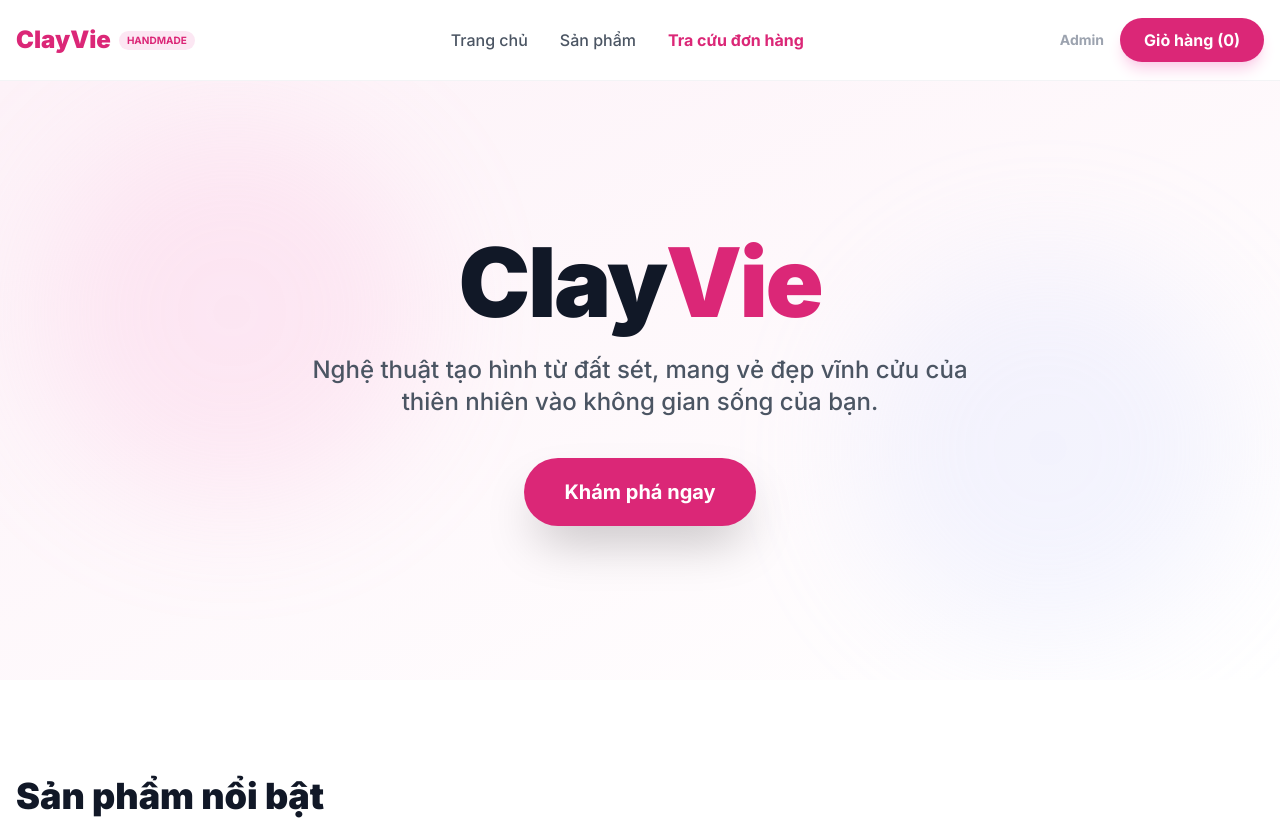
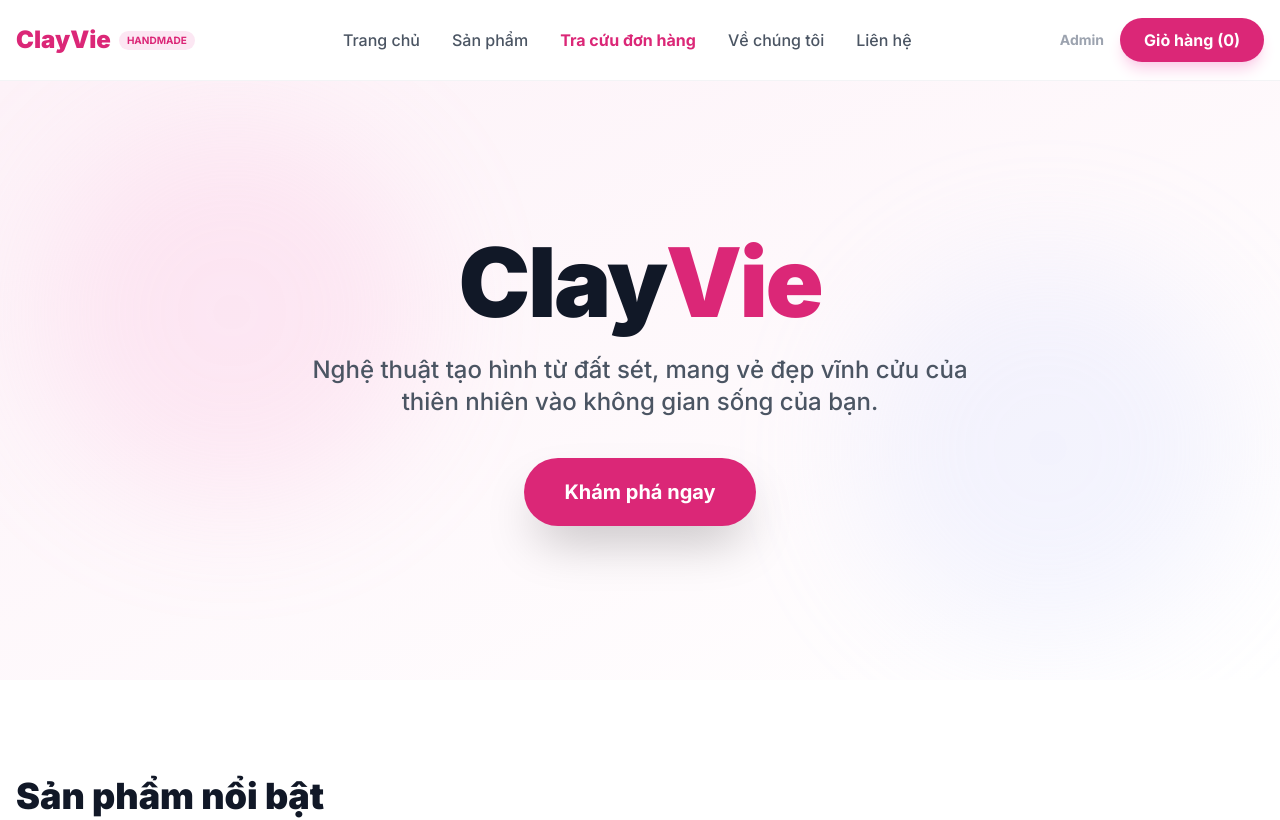
Before and after one commit to nguyenduylai90-ops/ClayVie-shop, a Next.js app: page / in a window 1280 px wide. Shown: the top 820 px of the page. Built offline with nearby package versions, Linux system fonts and the light colour scheme; no server answers; the database is empty.

Commit message:
Update layout.tsx

```diff
--- a/src/app/(customer)/layout.tsx
+++ b/src/app/(customer)/layout.tsx
@@ -15,11 +15,16 @@ export default function CustomerLayout({
             <span className="bg-pink-100 text-pink-600 text-[10px] px-2 py-0.5 rounded-full font-bold">HANDMADE</span>
           </Link>
 
-          <nav className="hidden md:flex items-center gap-8">
+    <nav className="hidden md:flex items-center gap-8">
   <Link href="/" className="text-gray-600 hover:text-pink-600 font-medium transition">Trang chủ</Link>
   <a href="#san-pham" className="text-gray-600 hover:text-pink-600 font-medium transition">Sản phẩm</a>
+  {/* Thêm link Tra cứu đơn hàng mới nè anh */}
   <Link href="/track-order" className="text-pink-600 hover:text-pink-700 font-bold transition">Tra cứu đơn hàng</Link>
+  {/* Trả lại 2 mục anh muốn giữ đây ạ */}
+  <Link href="/" className="text-gray-600 hover:text-pink-600 font-medium transition">Về chúng tôi</Link>
+  <Link href="/" className="text-gray-600 hover:text-pink-600 font-medium transition">Liên hệ</Link>
 </nav>
+
 
           <div className="flex items-center gap-4">
             <Link href="/login" className="text-sm font-bold text-gray-400 hover:text-pink-600 transition">Admin</Link>
```
